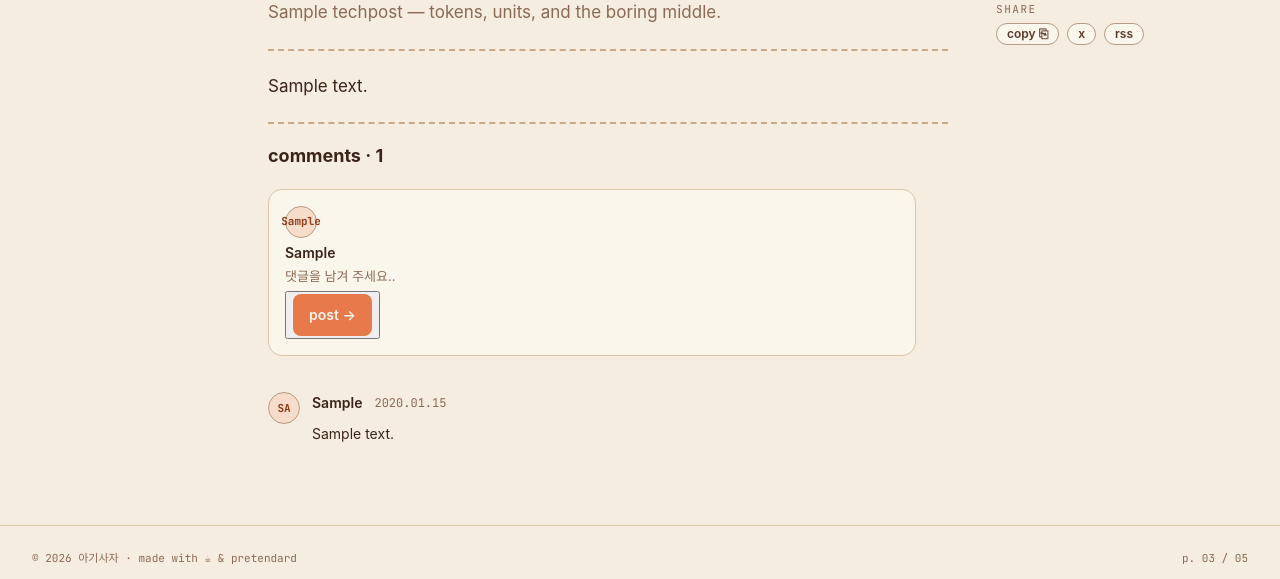
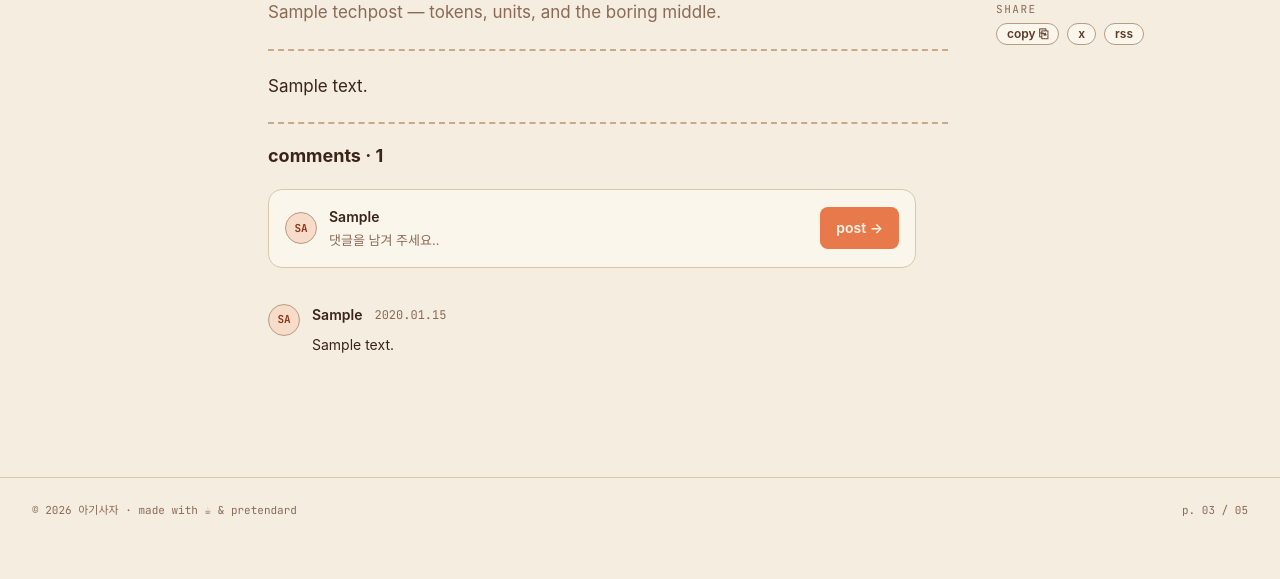
Before and after one commit to huisuu4/14th_third_session, a Django app: a page that uses templates/blog/tech_detail.html in a window 1280 px wide. Shown: the part 256-835 px from the top of the page. After the commit the page ends 772 px from the top, so only its background shows below. Run offline with Django 5.2, Linux system fonts and the light colour scheme; a user stored in the database is signed in; tables that the repository leaves empty hold one stand-in row (values such as "Sample post"); some web fonts are replaced.

Commit message:
feat: 7주차 과제 미흡 수정

```diff
--- a/static/css/tech_detail.css
+++ b/static/css/tech_detail.css
@@ -174,6 +174,13 @@
     background: var(--beige-bg-paper, #FBF6EC);
 }
 
+.comment-form form {
+    display: flex;
+    align-items: center;
+    gap: 12px;
+    width: 100%;
+}
+
 .comment-form .button:active {
     transform: scale(0.98);
 }
@@ -272,7 +279,6 @@
     font-weight: 600;
     line-height: 160%;
     text-decoration: none;
-
 }
 
 .comment-form .signin:hover {
--- a/templates/blog/login.html
+++ b/templates/blog/login.html
@@ -21,7 +21,7 @@
             {% csrf_token %}
             <div class="form">
                 <label for="login-id">ID</label>
-                <input id="login-id" type="text" name="id" placeholder="babyLion" required>
+                <input id="login-id" type="text" name="username" placeholder="babyLion" required>
             </div>
 
             <div class="form">
@@ -32,7 +32,7 @@
             <div class="ForgotRow">forgot password?</div>
 
             <div class="RememberRow">
-                <input id="remember" type="checkbox" name="remember" required>
+                <input id="remember" type="checkbox" name="remember">
                 <label for="remember">Remember me on this paper</label>
             </div>
 
--- a/templates/blog/signup.html
+++ b/templates/blog/signup.html
@@ -21,12 +21,12 @@
             {% csrf_token %}
             <div class="form">
                 <label for="signup-username">NAME · 이름</label>
-                <input id="signup-username" type="text" name="username" placeholder="Like Lion" required>
+                <input id="signup-username" type="text" name="name" placeholder="Like Lion" required>
             </div>
 
             <div class="form">
                 <label for="signup-id">ID</label>
-                <input id="signup-id" type="text" name="id" placeholder="babyLion" required>
+                <input id="signup-id" type="text" name="username" placeholder="babyLion" required>
             </div>
 
             <div class="form">
--- a/templates/blog/tech_detail.html
+++ b/templates/blog/tech_detail.html
@@ -60,21 +60,17 @@
                         {% if user.is_authenticated %}
                         <form action="{{ comment_url }}" method="post">
                             {% csrf_token %}
-                            <div class="comment-field">
                                 <div class="comment-avatar">
-                                    <div class="BL">
-                                        {{ user.first_name }}
-                                    </div>
+                                    {{ user.username|slice:":2"|upper }}
                                 </div>
                             <div class="blankcomment">
-                                    <div class="namecomment">{{ user.first_name }}</div>
-                                    <input class="writecomment" name="body" type="text" placeholder="댓글을 남겨 주세요…" required>
+                                <div class="namecomment">{{ user.first_name|default:user.username }}</div>
+                                <input class="writecomment" name="body" type="text" placeholder="댓글을 남겨 주세요..."
+                                    required>
                             </div>
 
-                                <button type="submit" class="button">
-                                    <div class="signin">post →</div>
+                            <button type="submit" class="signin">post →
                             </button>
-                            </div>
                     </form>
 
                     {% else %}
```
Lines whose indentation alone changed are shown as unchanged.
